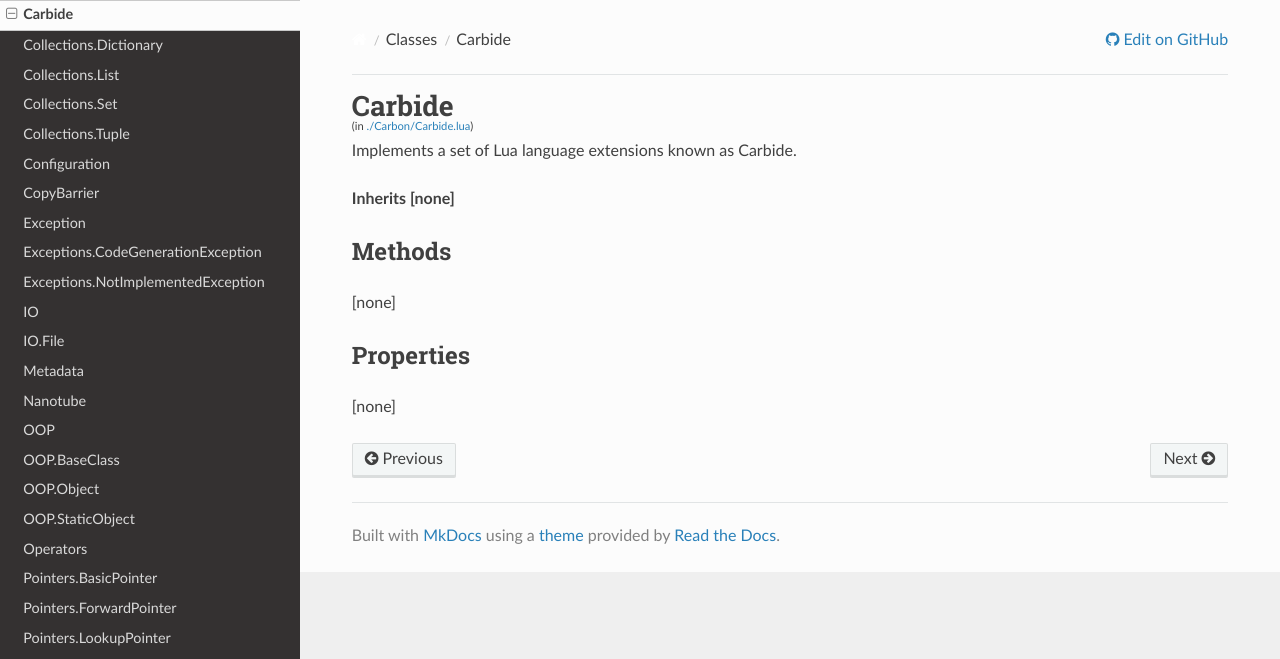
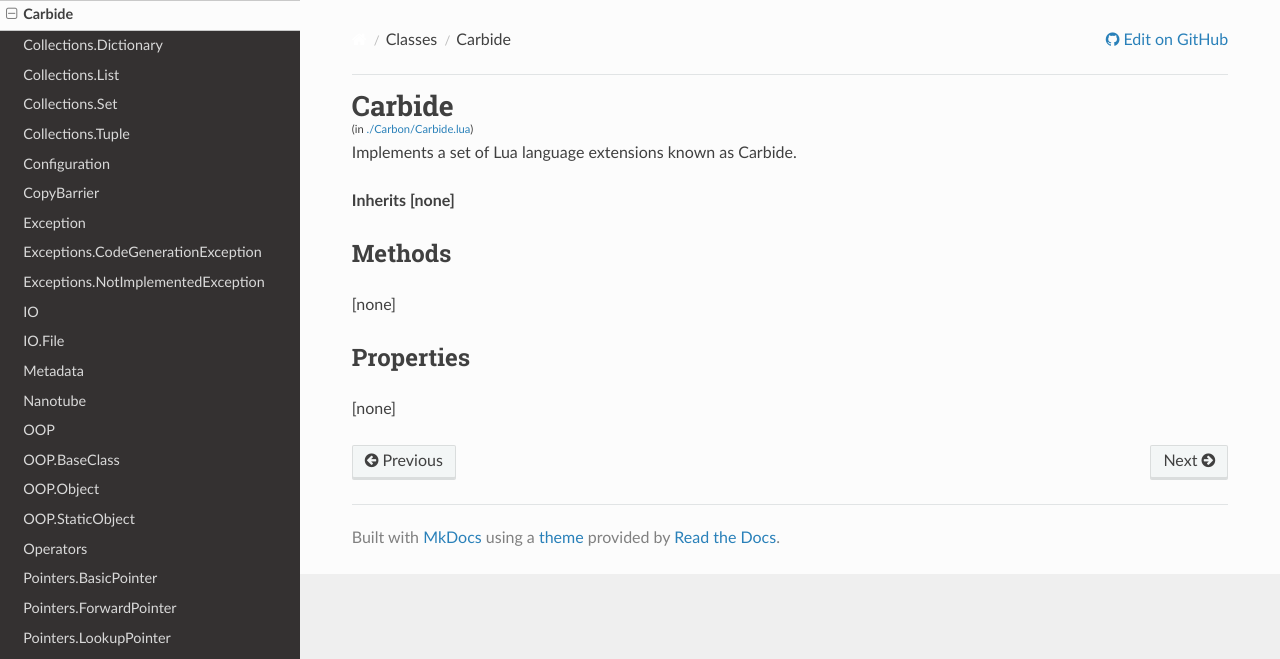
Before and after one commit to lua-carbon/carbon, an MkDocs documentation site: the page built from docs/Classes/Carbide.md, in a window 1280 px wide. Shown: the top 659 px of the page. Built offline with MkDocs 1.6.1, drawn with Linux system fonts in a browser that asks for light colours; nearby versions of some CDN libraries; old or Windows-style settings are respelled for this version of MkDocs.

Commit message:
Fix spacing for low-hanging letters in docs

```diff
--- a/docs/style.css
+++ b/docs/style.css
@@ -18,10 +18,11 @@
 
 /* Custom Classes */
 h1.class-title {
-	margin-bottom: 0;
+	margin-bottom: 0.1em;
 	line-height: 0.5;
 }
 
 .file-link {
 	font-size: 70%;
+	line-height: 2;
 }
```
